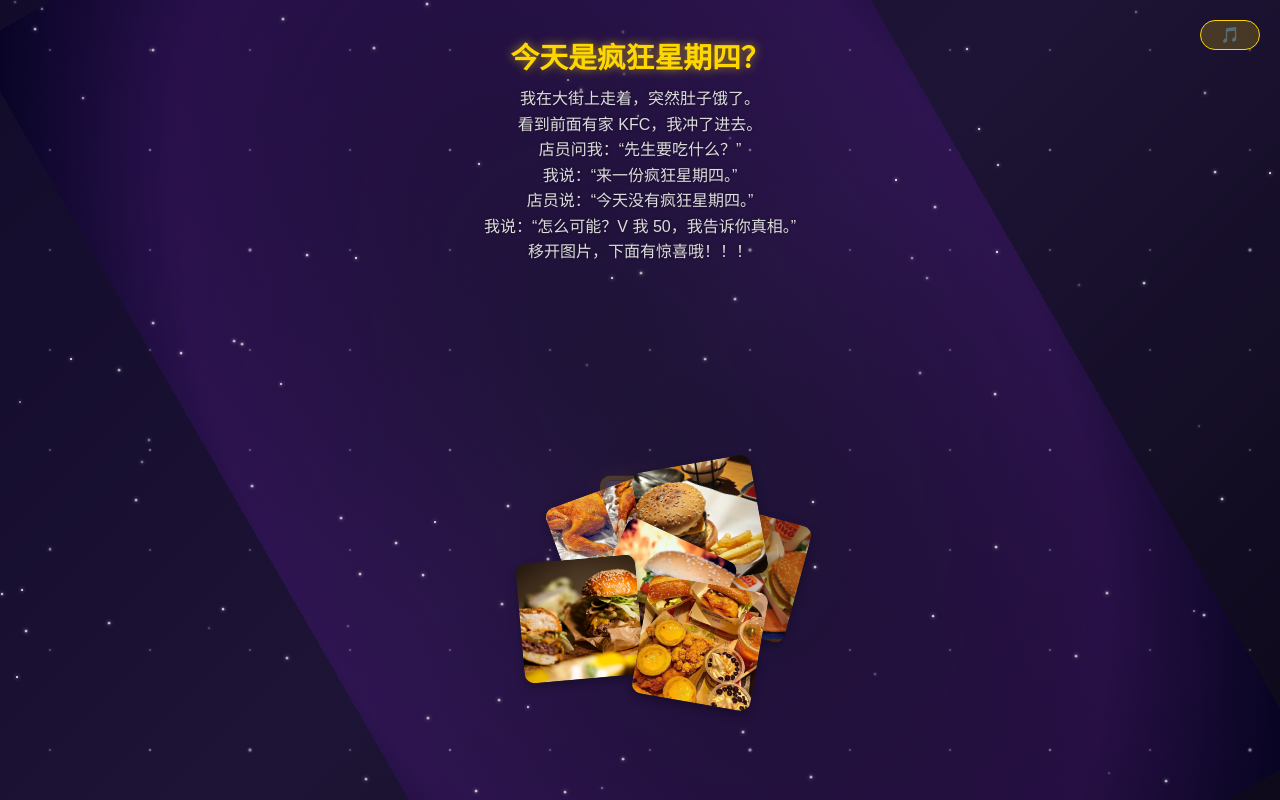
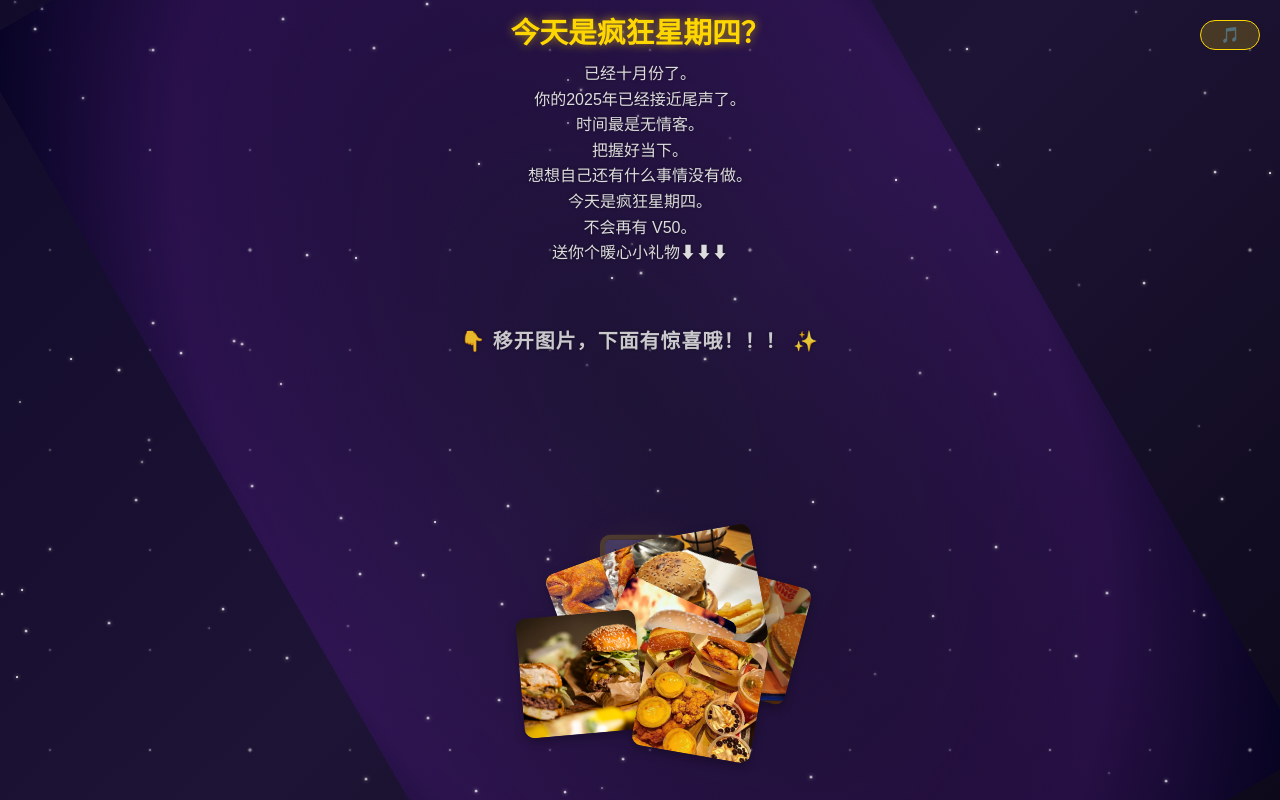
Before and after one commit to XWDong2070/XWDong, a plain HTML site: page index.html in a window 1280 px wide. Drawn offline with Linux system fonts and the light colour scheme.

```diff
--- a/index.html
+++ b/index.html
@@ -259,6 +259,32 @@
     .meteor {
       animation: fall var(--duration) ease-out forwards;
     }
+
+	.hint-text {
+	  font-size: 1.2em;              /* 稍大一点 */
+	  color: #ffd700;                 /* 金色，呼应主题 */
+	  text-shadow: 0 0 8px rgba(255, 215, 0, 0.6); /* 发光效果 */
+	  font-weight: bold;
+	  margin-top: 10px;
+	  animation: pulse 1.5s infinite ease-in-out; /* 脉冲呼吸动画 */
+	  opacity: 0.9;
+	  letter-spacing: 1px;
+	}
+
+	/* 脉冲动画 */
+	@keyframes pulse {
+	  0% { transform: scale(1); }
+	  50% { transform: scale(1.05); }
+	  100% { transform: scale(1); }
+	}
+
+	/* 悬停时更亮 */
+	.hint-text:hover {
+	  text-shadow: 0 0 15px rgba(255, 215, 0, 0.9);
+	  transform: scale(1.08);
+	  transition: all 0.3s ease;
+	}
+
   </style>
 </head>
 <body>
@@ -278,14 +304,18 @@
 
 <div class="content">
   <h1>今天是疯狂星期四？</h1>
-  <p>我在大街上走着，突然肚子饿了。<br>
-     看到前面有家 KFC，我冲了进去。<br>
-     店员问我：“先生要吃什么？”<br>
-     我说：“来一份疯狂星期四。”<br>
-     店员说：“今天没有疯狂星期四。”<br>
-     我说：“怎么可能？V 我 50，我告诉你真相。”
+  <p>已经十月份了。<br>
+     你的2025年已经接近尾声了。<br>
+     时间最是无情客。<br>
+     把握好当下。<br>
+     想想自己还有什么事情没有做。<br>
+     今天是疯狂星期四。<br>
+     不会再有 V50。<br>
+     送你个暖心小礼物⬇⬇⬇<br>
+	 <br>
+	 <br>
   </p>
-  <p>移开图片，下面有惊喜哦！！！</p>
+  <p class="hint-text">👇 移开图片，下面有惊喜哦！！！ ✨</p>
 </div>
 
 <div class="gallery" id="gallery">
```
